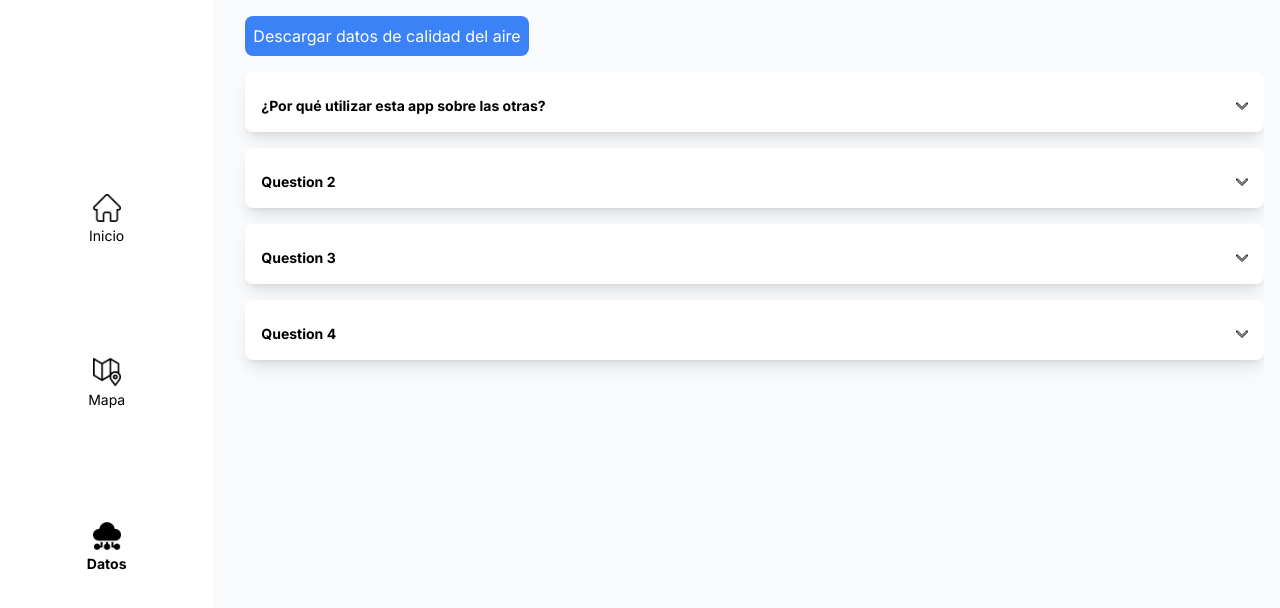
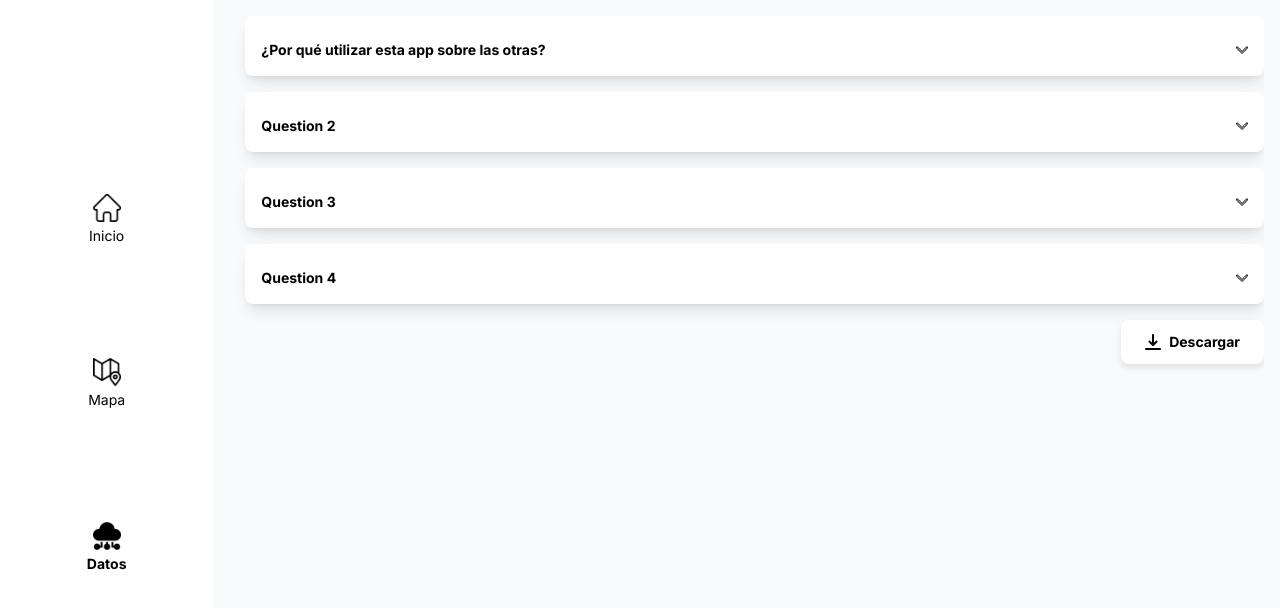
Before and after one commit to edgargutgzz/calidadaire, a Next.js app: page /datos in a window 1280 px wide. Shown: the top 608 px of the page. Built offline with nearby package versions, Linux system fonts and the light colour scheme; no server answers.

Commit message:
download

```diff
--- a/app/datos/page.js
+++ b/app/datos/page.js
@@ -7,14 +7,15 @@ import Navbar from '../../components/navbar';
 
 const supabase = createClient(process.env.NEXT_PUBLIC_SUPABASE_URL, process.env.NEXT_PUBLIC_SUPABASE_ANON_KEY);
 
-
 export default function Index() {
   const [isOpen1, setIsOpen1] = useState(false);
   const [isOpen2, setIsOpen2] = useState(false);
   const [isOpen3, setIsOpen3] = useState(false);
   const [isOpen4, setIsOpen4] = useState(false);
+  const [isDownloading, setIsDownloading] = useState(false);
 
   const downloadData = async () => {
+    setIsDownloading(true);
     let data = [];
     let hasMore = true;
     let lastId = null;
@@ -48,18 +49,29 @@ export default function Index() {
     link.setAttribute('download', 'calidad_aire.csv');
     document.body.appendChild(link);
     link.click();
+
+    setIsDownloading(false);
   };
-
-
 
   return (
     <div className="flex flex-col lg:flex-row h-screen">
       <Navbar currentPage="datos" />
       <div className="mx-4 pt-4 flex-grow overflow-auto lg:w-9/12 lg:flex-grow lg:pl-4">
-        {/* Download button */}
-        <button onClick={downloadData} className="bg-blue-500 text-white rounded-lg p-2 mb-4 cursor-pointer">
-          Descargar datos de calidad del aire
-        </button>
+        <style>
+          {`
+          .downloading {
+            background-image: linear-gradient(120deg, transparent 25%, rgba(255, 255, 255, 0.5) 50%, transparent 75%);
+            background-size: 200% 100%;
+            animation: downloading 1s linear infinite;
+          }
+
+          @keyframes downloading {
+            from { background-position: 200% 0; }
+            to { background-position: -200% 0; }
+          }
+          `}
+        </style>
+
         {/* Pregunta 1 */}
         <div className="bg-white rounded-lg shadow-lg p-4 mb-4">
           <div onClick={() => setIsOpen1(!isOpen1)} className="mt-2 text-sm font-bold cursor-pointer flex justify-between items-center">
@@ -127,6 +139,18 @@ export default function Index() {
             </p>
           )}
         </div>
+
+        {/* Download button */}
+        <div style={{ display: 'flex', justifyContent: 'flex-end', backgroundColor: 'white', borderRadius: '0.5rem', boxShadow: '0 4px 6px rgba(0,0,0,0.1)', padding: '8px', marginBottom: '16px', width: 'fit-content', marginLeft: 'auto' }}>
+          <button
+            onClick={downloadData}
+            className={`text-sm text-black flex font-bold items-center px-4 py-1 cursor-pointer ${isDownloading ? 'downloading' : ''}`} // Added text-sm here
+          >
+            <img src="/download.png" alt="Download" className="h-4 w-4 mr-2" />
+            {isDownloading ? 'Descargando...' : 'Descargar'}
+          </button>
+        </div>
+
       </div>
     </div>
   );
```
Also changed, not shown: public/download.png (added).
